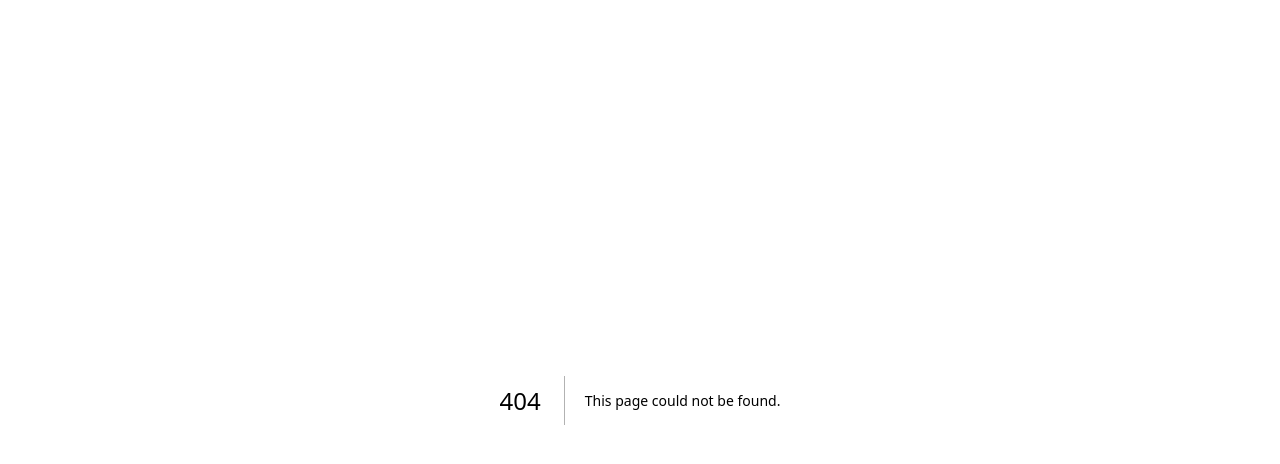
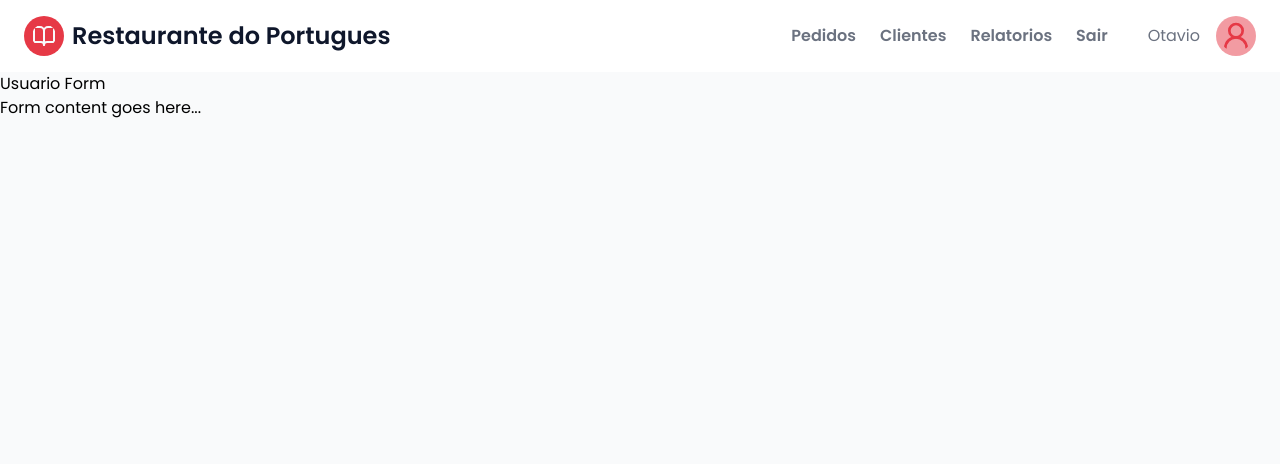
Before and after one commit to ProjetosMethodAgile/restaurante-devagile, a Next.js app: page /protect/usuarios/form in a window 1280 px wide. Before the commit this address had no page. Shown: the top 464 px of the page. Built offline with nearby package versions, Linux system fonts and the light colour scheme.

Commit message:
criando usuario Form page

```diff
--- /dev/null
+++ b/src/app/protect/usuarios/form/page.tsx
@@ -0,0 +1,8 @@
+export default async function UsuarioFormPage(){
+    return (
+        <div>
+            <h1>Usuario Form</h1>
+            <p>Form content goes here...</p>
+        </div>
+    )
+}
```
